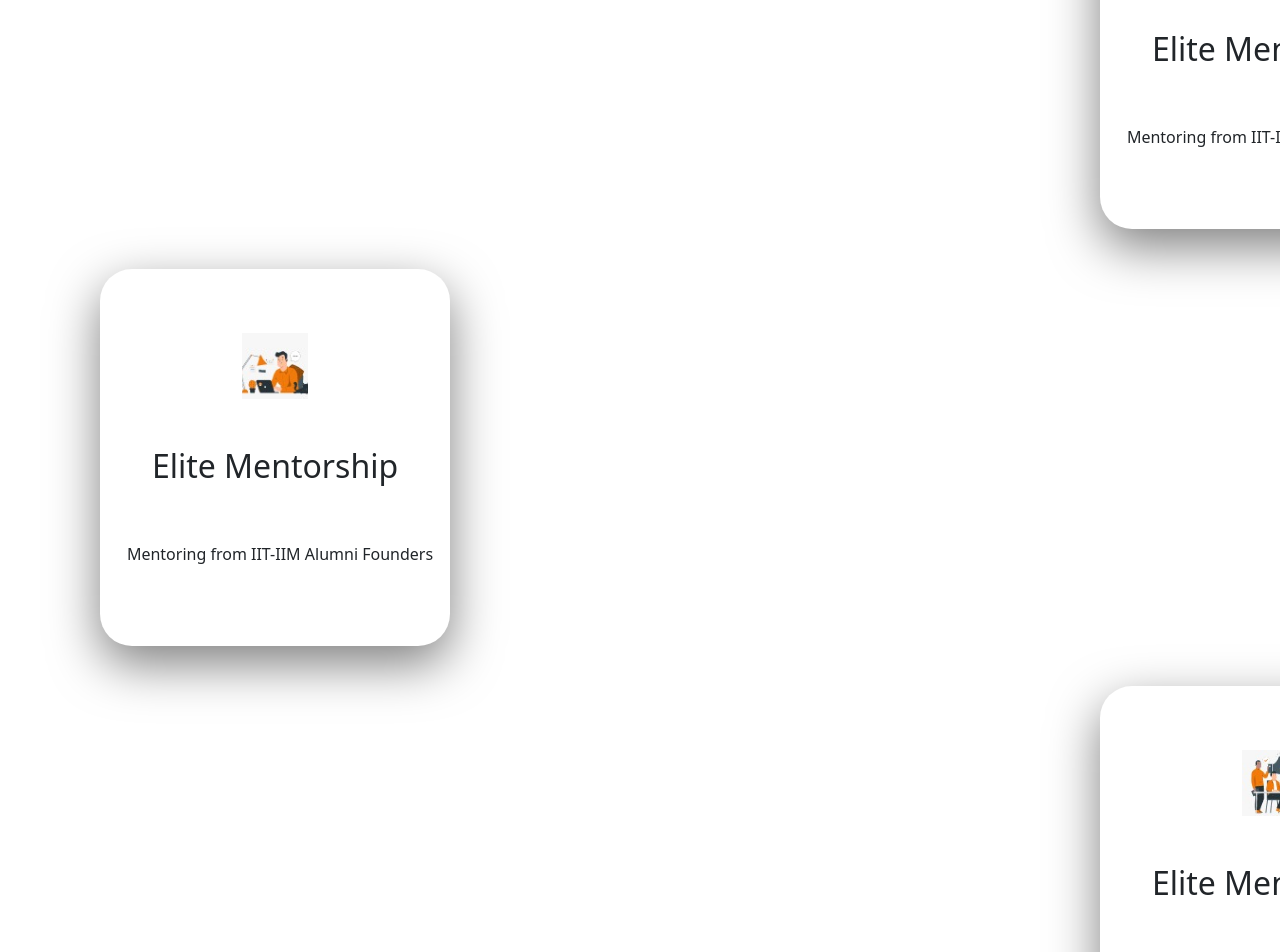
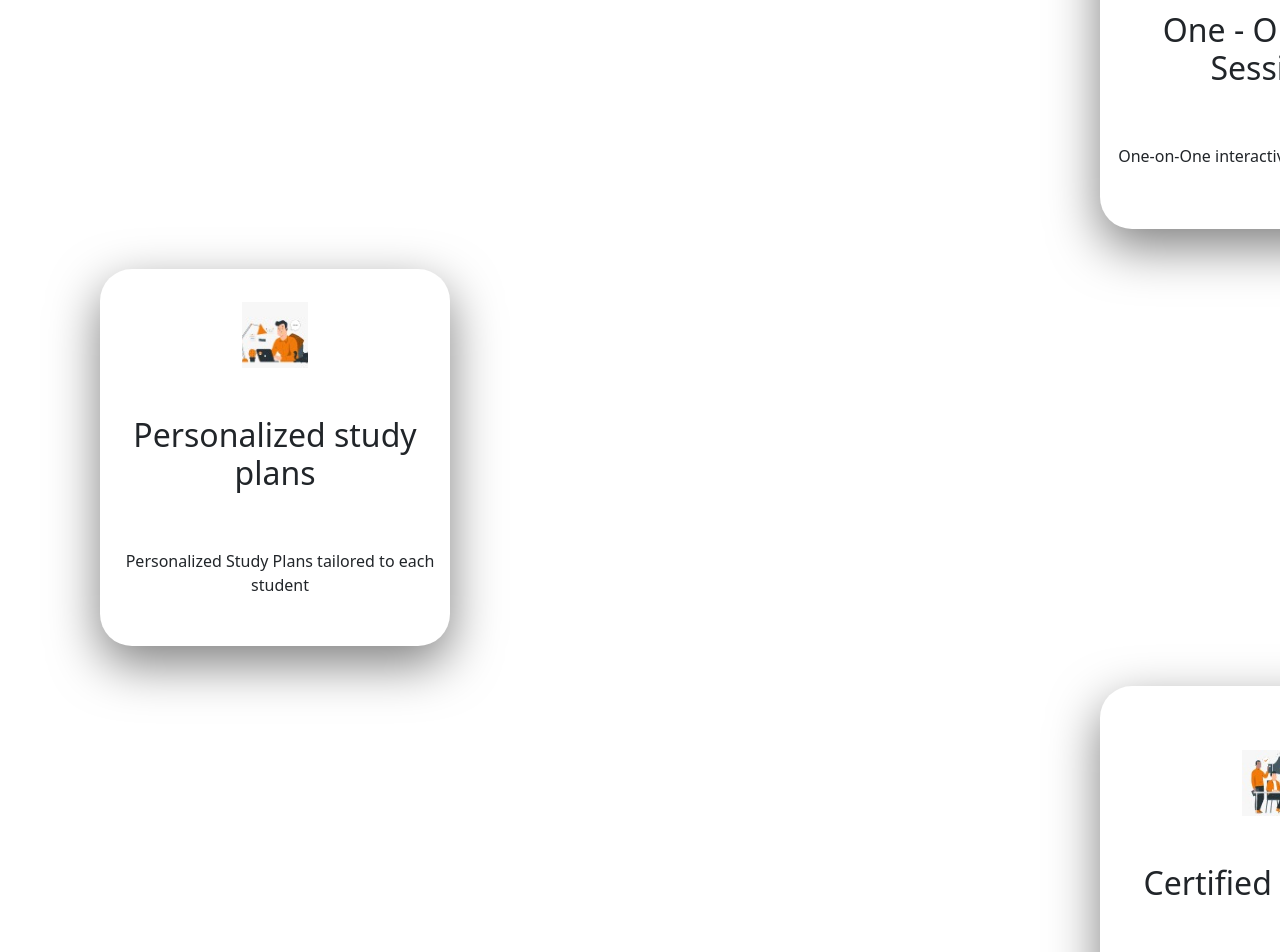
Before and after one commit to dilip2k04/hostinger, a React (Vite) app: page / in a window 1280 px wide. Shown: the part 1640-2592 px from the top of the page. Built offline with nearby package versions, Linux system fonts and the light colour scheme.

Commit message:
Card Details Updated to original

```diff
--- a/src/pages/Home/Home.jsx
+++ b/src/pages/Home/Home.jsx
@@ -11,18 +11,18 @@
   },
   {
     img:'/src/assets/Card_img_3.jpg',
-    title:'Elite Mentorship',
-    para:'Mentoring from IIT-IIM Alumni Founders'
+    title:'One - On - One Sessions',
+    para:'One-on-One interactive live online sessions'
   },
   {
     img:'/src/assets/Card_img_4.jpg',
-    title:'Elite Mentorship',
-    para:'Mentoring from IIT-IIM Alumni Founders'
+    title:'Personalized study plans',
+    para:'Personalized Study Plans tailored to each student'
   },
   {
     img:'/src/assets/Card_img_1.jpg',
-    title:'Elite Mentorship',
-    para:'Mentoring from IIT-IIM Alumni Founders'
+    title:'Certified Mentors',
+    para:'Experienced and certified CBSE educators'
   }
 ]
   return (
```
